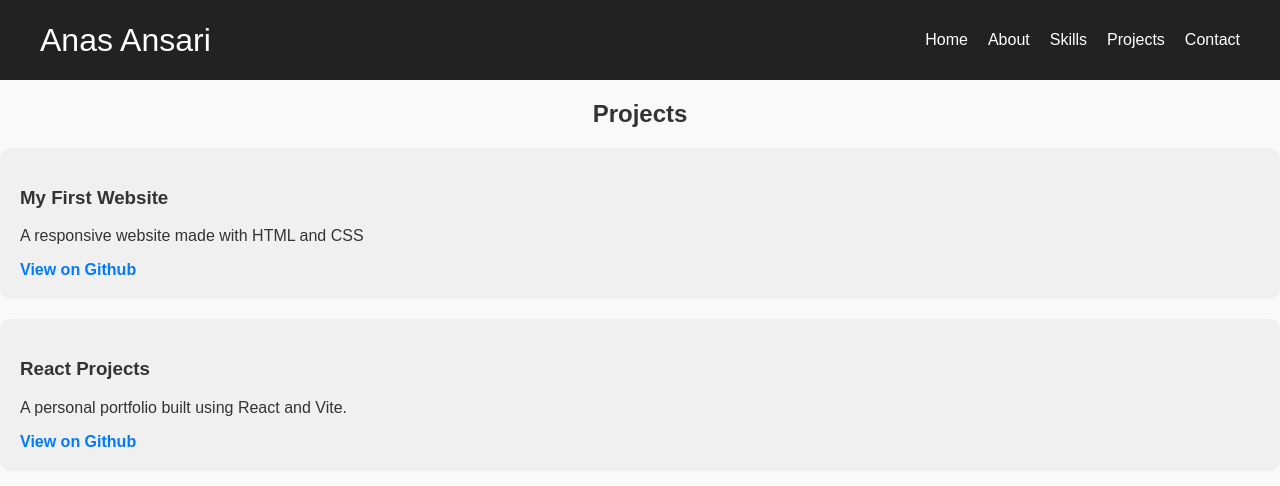
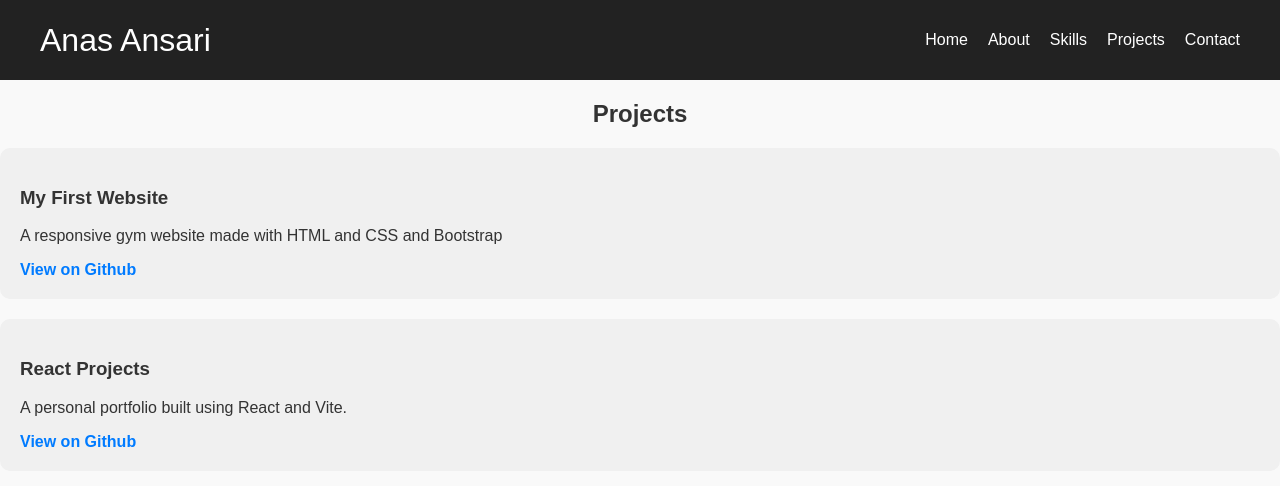
Before and after one commit to anas-1001/my-portfolio, a React (Vite) app: page /projects in a window 1280 px wide. Shown: the top 486 px of the page. Built offline with nearby package versions, Linux system fonts and the light colour scheme.

Commit message:
link updated

```diff
--- a/src/Projects.jsx
+++ b/src/Projects.jsx
@@ -5,8 +5,8 @@ function Projects() {
             <h2>Projects</h2>
             <div className="project-card">
                 <h3>My First Website</h3>
-                <p>A responsive website made with HTML and CSS</p>
-                <a href="#">View on Github</a>
+                <p>A responsive gym website made with HTML and CSS and Bootstrap</p>
+                <a href="https://anas-1001.github.io/bootstrap-project/" target="_blank">View on Github</a>
             </div>
             <div className="project-card">
                 <h3>React Projects</h3>
```
